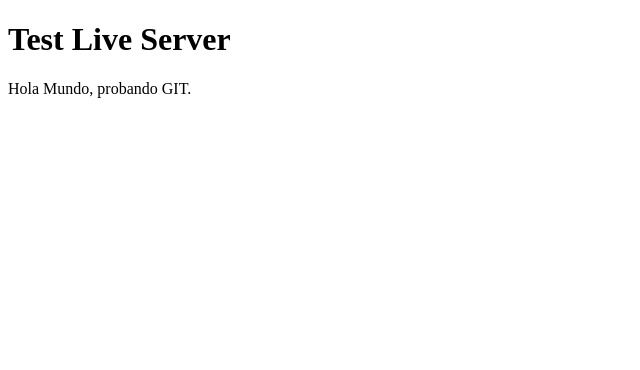
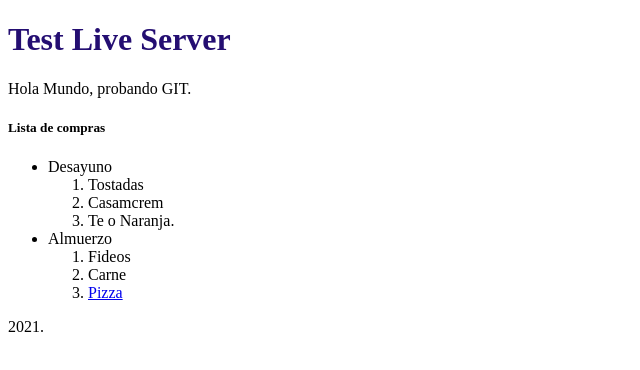
Before and after one commit to MarianoLorelli/PruebasGit, a plain HTML site: page index.html in a window 1280 px wide. Shown: the whole page, without its empty margins (0-640 px from the left). Drawn offline with Linux system fonts and the light colour scheme.

Commit message:
Curso HTML, etiquetas meta, section, article, listas ordenadas y desordenadas, links

```diff
--- a/index.css
+++ b/index.css
@@ -1,3 +1,3 @@
 h1 {
-    color: yellow;
+    color: rgba(36,14,114,1);
 }
--- a/index.html
+++ b/index.html
@@ -2,12 +2,48 @@
 <html lang="es">
 <head>
     <meta charset="UTF-8">
+    <meta name="description" content="Pagina test para aprender HTML."/>
+    <meta name="robots" content="index.follow"/>
     <meta http-equiv="X-UA-Compatible" content="IE=edge">
     <meta name="viewport" content="width=device-width, initial-scale=1.0">
+    <link rel="stylesheet" href="index.css"/>
     <title>Test Live Server #1</title>
 </head>
 <body>
-    <h1>Test Live Server</h1>
-    <p>Hola Mundo, probando GIT.</p>
+    <header>
+        <h1>Test Live Server</h1>
+    </header>
+    <main>
+        <section>
+            <article>
+                <p>Hola Mundo, probando GIT.</p>
+            </article>
+        </section>
+
+        <section>
+            <h5>Lista de compras</h5>
+            <article>
+                <ul>
+                    <li>Desayuno</li>
+                    <ol>
+
+                        <li>Tostadas</li>
+                        <li>Casamcrem</li>
+                        <li>Te o Naranja.</li>
+
+                    </ol>
+                    <li>Almuerzo</li>
+                    <ol>
+                        <li>Fideos</li>
+                        <li>Carne</li>
+                        <li><a href="https://www.pedidosya.com.ar/cadenas/buenos-aires-pizza?sem_tracker=9880294457&pycat=googlesearch&cmp=&ag=&kwd=&mt=b&net=g&dev=c&sitelink=&gclid=EAIaIQobChMIx5WEh5vM7wIVChCRCh2cqQlkEAAYAiAAEgJrIPD_BwE" target="_blank">Pizza</a></li>
+                    </ol>
+                </ul>
+            </article>
+        </section>
+    </main>
+    <footer>
+        2021.
+    </footer>
 </body>
 </html>
```
